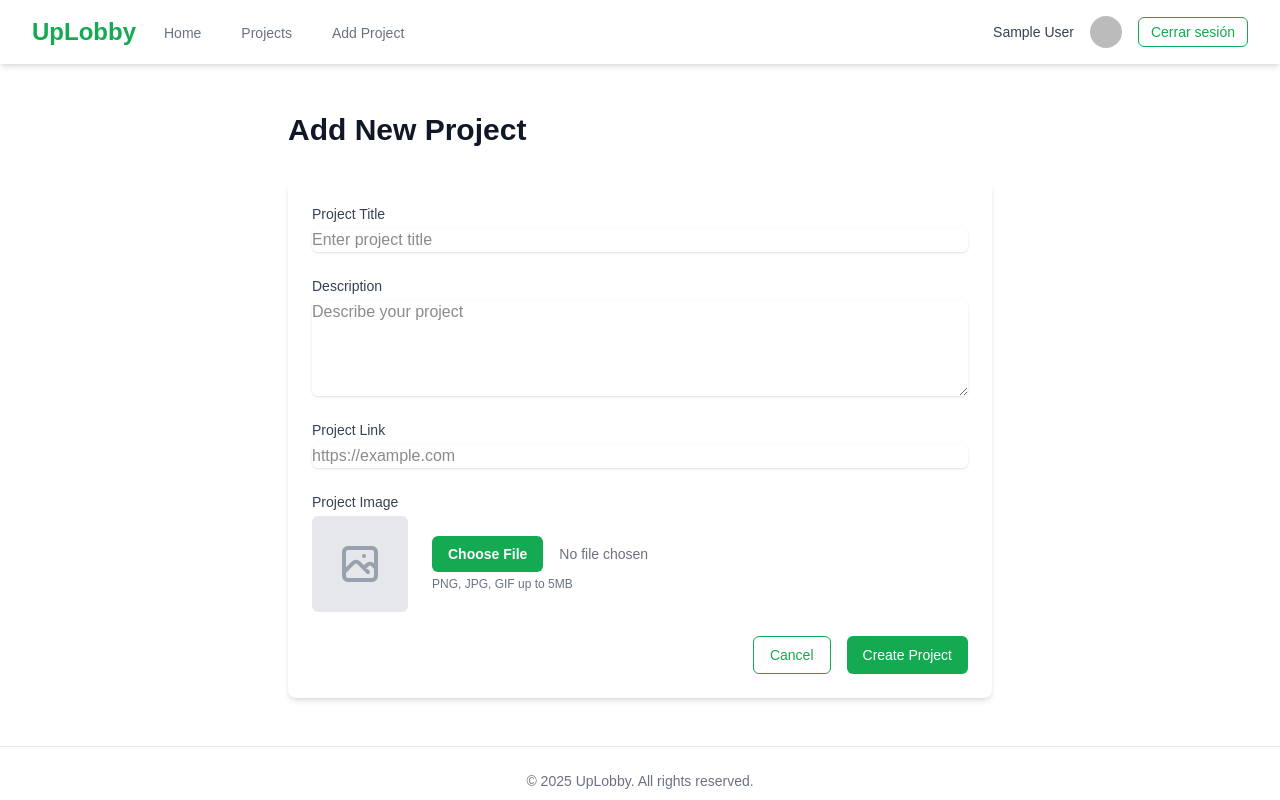
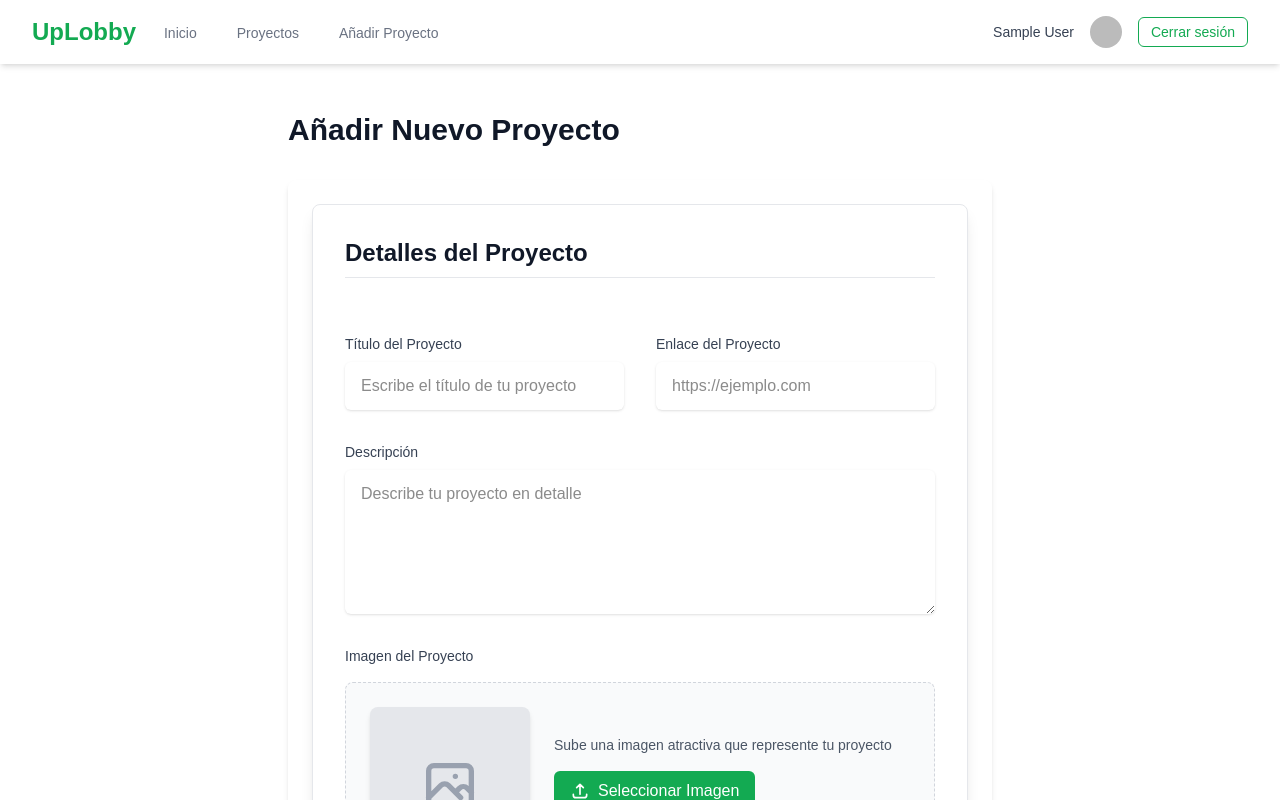
Before and after one commit to jemmdevs/uplobby-v1, a Next.js app: page /projects/new in a window 1280 px wide. Shown: the top 800 px of the page. Built offline with nearby package versions, Linux system fonts and the light colour scheme; no server answers; sample sign-in values are in the browser's storage.

Commit message:
changes 1

```diff
--- a/app/page.js
+++ b/app/page.js
@@ -10,17 +10,17 @@ export default function Home() {
           <div className="flex flex-col md:flex-row items-center justify-between gap-12">
             <div className="md:w-1/2 space-y-6">
               <h1 className="text-4xl md:text-5xl font-bold text-gray-900 dark:text-white">
-                Showcase Your Projects with <span className="text-[var(--mongodb-dark-green)]">UpLobby</span>
+                Muestra tus Proyectos con <span className="text-[var(--mongodb-dark-green)]">UpLobby</span>
               </h1>
               <p className="text-lg text-gray-600 dark:text-gray-300">
-                A platform for developers to share and discover amazing projects. Upload your work, get feedback, and connect with other creators.
+                Una plataforma para que los desarrolladores compartan y descubran proyectos increíbles. Sube tu trabajo, recibe feedback y conéctate con otros creadores.
               </p>
               <div className="flex flex-col sm:flex-row gap-4 pt-4">
                 <Link href="/projects" className="btn-primary px-6 py-3 rounded-md text-base font-medium inline-flex items-center justify-center">
-                  Browse Projects
+                  Explorar Proyectos
                 </Link>
                 <Link href="/projects/new" className="btn-secondary px-6 py-3 rounded-md text-base font-medium inline-flex items-center justify-center">
-                  Add Your Project
+                  Añadir Proyecto
                 </Link>
               </div>
             </div>
@@ -43,9 +43,9 @@ export default function Home() {
       <section className="py-16 bg-white dark:bg-[var(--mongodb-navy)]">
         <div className="max-w-7xl mx-auto px-4 sm:px-6 lg:px-8">
           <div className="text-center mb-12">
-            <h2 className="text-3xl font-bold text-gray-900 dark:text-white">Why Use UpLobby?</h2>
+            <h2 className="text-3xl font-bold text-gray-900 dark:text-white">¿Por qué usar UpLobby?</h2>
             <p className="mt-4 text-lg text-gray-600 dark:text-gray-300 max-w-2xl mx-auto">
-              The perfect platform to showcase your work and connect with others
+              La plataforma perfecta para mostrar tu trabajo y conectar con otros desarrolladores
             </p>
           </div>
 
@@ -56,9 +56,9 @@ export default function Home() {
                   <path strokeLinecap="round" strokeLinejoin="round" strokeWidth={2} d="M5 3v4M3 5h4M6 17v4m-2-2h4m5-16l2.286 6.857L21 12l-5.714 2.143L13 21l-2.286-6.857L5 12l5.714-2.143L13 3z" />
                 </svg>
               </div>
-              <h3 className="text-xl font-semibold text-gray-900 dark:text-white mb-2">Showcase Your Work</h3>
+              <h3 className="text-xl font-semibold text-gray-900 dark:text-white mb-2">Muestra tu Trabajo</h3>
               <p className="text-gray-600 dark:text-gray-300">
-                Upload your projects with images, descriptions, and links to let the world see what you&apos;ve built.
+                Sube tus proyectos con imágenes, descripciones y enlaces para que el mundo vea lo que has creado.
               </p>
             </div>
 
@@ -68,9 +68,9 @@ export default function Home() {
                   <path strokeLinecap="round" strokeLinejoin="round" strokeWidth={2} d="M12 4.354a4 4 0 110 5.292M15 21H3v-1a6 6 0 0112 0v1zm0 0h6v-1a6 6 0 00-9-5.197M13 7a4 4 0 11-8 0 4 4 0 018 0z" />
                 </svg>
               </div>
-              <h3 className="text-xl font-semibold text-gray-900 dark:text-white mb-2">Connect with Others</h3>
+              <h3 className="text-xl font-semibold text-gray-900 dark:text-white mb-2">Conéctate con Otros</h3>
               <p className="text-gray-600 dark:text-gray-300">
-                Discover projects from other developers and build your network in the tech community.
+                Descubre proyectos de otros desarrolladores y construye tu red en la comunidad tecnológica.
               </p>
             </div>
 
@@ -80,9 +80,9 @@ export default function Home() {
                   <path strokeLinecap="round" strokeLinejoin="round" strokeWidth={2} d="M9 12l2 2 4-4m5.618-4.016A11.955 11.955 0 0112 2.944a11.955 11.955 0 01-8.618 3.04A12.02 12.02 0 003 9c0 5.591 3.824 10.29 9 11.622 5.176-1.332 9-6.03 9-11.622 0-1.042-.133-2.052-.382-3.016z" />
                 </svg>
               </div>
-              <h3 className="text-xl font-semibold text-gray-900 dark:text-white mb-2">Secure Authentication</h3>
+              <h3 className="text-xl font-semibold text-gray-900 dark:text-white mb-2">Autenticación Segura</h3>
               <p className="text-gray-600 dark:text-gray-300">
-                Sign in securely with NextAuth to manage your projects and profile with ease.
+                Inicia sesión de forma segura para gestionar tus proyectos y perfil con facilidad.
               </p>
             </div>
           </div>
@@ -92,12 +92,12 @@ export default function Home() {
       {/* CTA Section */}
       <section className="py-16 bg-[var(--mongodb-dark-green)]">
         <div className="max-w-7xl mx-auto px-4 sm:px-6 lg:px-8 text-center">
-          <h2 className="text-3xl font-bold text-white mb-6">Ready to showcase your projects?</h2>
+          <h2 className="text-3xl font-bold text-white mb-6">¿Listo para mostrar tus proyectos?</h2>
           <p className="text-xl text-white mb-8 max-w-2xl mx-auto">
-            Join our community of developers and start sharing your work today.
+            Únete a nuestra comunidad de desarrolladores y comienza a compartir tu trabajo hoy mismo.
           </p>
           <Link href="/projects/new" className="bg-white text-[var(--mongodb-dark-green)] hover:bg-gray-100 px-8 py-3 rounded-md text-base font-medium inline-flex items-center justify-center transition-colors">
-            Get Started Now
+            Comenzar Ahora
           </Link>
         </div>
       </section>
--- a/app/projects/new/page.js
+++ b/app/projects/new/page.js
@@ -31,7 +31,7 @@ export default function NewProjectPage() {
   if (session) {
     return (
       <div className="max-w-3xl mx-auto px-4 sm:px-6 lg:px-8 py-12">
-        <h1 className="text-3xl font-bold text-gray-900 dark:text-white mb-8">Add New Project</h1>
+        <h1 className="text-3xl font-bold text-gray-900 dark:text-white mb-8">Añadir Nuevo Proyecto</h1>
         <div className="bg-white dark:bg-[var(--mongodb-navy)] shadow-md rounded-lg p-6">
           <ProjectForm type="Create" />
         </div>
--- a/app/projects/page.js
+++ b/app/projects/page.js
@@ -17,7 +17,7 @@ export default function ProjectsPage() {
         const response = await fetch('/api/projects');
 
         if (!response.ok) {
-          throw new Error('Failed to fetch projects');
+          throw new Error('Error al cargar los proyectos');
         }
 
         const data = await response.json();
@@ -34,7 +34,7 @@ export default function ProjectsPage() {
   }, []);
 
   const handleDeleteProject = async (projectId) => {
-    if (!confirm('Are you sure you want to delete this project?')) {
+    if (!confirm('¿Estás seguro de que quieres eliminar este proyecto?')) {
       return;
     }
 
@@ -44,7 +44,7 @@ export default function ProjectsPage() {
       });
 
       if (!response.ok) {
-        throw new Error('Failed to delete project');
+        throw new Error('Error al eliminar el proyecto');
       }
 
       // Remove the deleted project from the state
@@ -58,10 +58,10 @@ export default function ProjectsPage() {
   return (
     <div className="max-w-7xl mx-auto px-4 sm:px-6 lg:px-8 py-12">
       <div className="flex justify-between items-center mb-8">
-        <h1 className="text-3xl font-bold text-gray-900 dark:text-white">Projects Gallery</h1>
+        <h1 className="text-3xl font-bold text-gray-900 dark:text-white">Galería de Proyectos</h1>
         {session && (
           <Link href="/projects/new" className="btn-primary px-4 py-2 rounded-md text-sm">
-            Add New Project
+            Añadir Nuevo Proyecto
           </Link>
         )}
       </div>
@@ -76,15 +76,15 @@ export default function ProjectsPage() {
         </div>
       ) : projects.length === 0 ? (
         <div className="text-center py-12">
-          <h3 className="text-xl font-medium text-gray-700 dark:text-gray-300 mb-4">No projects found</h3>
-          <p className="text-gray-500 dark:text-gray-400 mb-6">Be the first to add a project to our gallery!</p>
+          <h3 className="text-xl font-medium text-gray-700 dark:text-gray-300 mb-4">No se encontraron proyectos</h3>
+          <p className="text-gray-500 dark:text-gray-400 mb-6">¡Sé el primero en añadir un proyecto a nuestra galería!</p>
           {session ? (
             <Link href="/projects/new" className="btn-primary px-4 py-2 rounded-md text-sm">
-              Add Your First Project
+              Añadir Tu Primer Proyecto
             </Link>
           ) : (
             <p className="text-gray-500 dark:text-gray-400">
-              Please <Link href="/api/auth/signin" className="text-[var(--mongodb-dark-green)] hover:underline">sign in</Link> to add a project.
+              Por favor <Link href="/api/auth/signin" className="text-[var(--mongodb-dark-green)] hover:underline">inicia sesión</Link> para añadir un proyecto.
             </p>
           )}
         </div>
--- a/components/Navbar.js
+++ b/components/Navbar.js
@@ -21,14 +21,14 @@ const Navbar = () => {
             </div>
             <div className="hidden sm:ml-6 sm:flex sm:space-x-8">
               <Link href="/" className="inline-flex items-center px-1 pt-1 border-b-2 border-transparent text-sm font-medium text-gray-500 hover:text-gray-700 hover:border-[var(--mongodb-green)] dark:text-gray-300 dark:hover:text-white">
-                Home
+                Inicio
               </Link>
               <Link href="/projects" className="inline-flex items-center px-1 pt-1 border-b-2 border-transparent text-sm font-medium text-gray-500 hover:text-gray-700 hover:border-[var(--mongodb-green)] dark:text-gray-300 dark:hover:text-white">
-                Projects
+                Proyectos
               </Link>
               {session && (
                 <Link href="/projects/new" className="inline-flex items-center px-1 pt-1 border-b-2 border-transparent text-sm font-medium text-gray-500 hover:text-gray-700 hover:border-[var(--mongodb-green)] dark:text-gray-300 dark:hover:text-white">
-                  Add Project
+                  Añadir Proyecto
                 </Link>
               )}
             </div>
@@ -103,14 +103,14 @@ const Navbar = () => {
         <div className="sm:hidden">
           <div className="pt-2 pb-3 space-y-1">
             <Link href="/" className="block pl-3 pr-4 py-2 border-l-4 border-transparent text-base font-medium text-gray-600 hover:bg-gray-50 hover:border-[var(--mongodb-green)] hover:text-gray-800 dark:text-gray-300 dark:hover:bg-[var(--mongodb-forest)] dark:hover:text-white">
-              Home
+              Inicio
             </Link>
             <Link href="/projects" className="block pl-3 pr-4 py-2 border-l-4 border-transparent text-base font-medium text-gray-600 hover:bg-gray-50 hover:border-[var(--mongodb-green)] hover:text-gray-800 dark:text-gray-300 dark:hover:bg-[var(--mongodb-forest)] dark:hover:text-white">
-              Projects
+              Proyectos
             </Link>
             {session && (
               <Link href="/projects/new" className="block pl-3 pr-4 py-2 border-l-4 border-transparent text-base font-medium text-gray-600 hover:bg-gray-50 hover:border-[var(--mongodb-green)] hover:text-gray-800 dark:text-gray-300 dark:hover:bg-[var(--mongodb-forest)] dark:hover:text-white">
-                Add Project
+                Añadir Proyecto
               </Link>
             )}
           </div>
--- a/components/ProjectCard.js
+++ b/components/ProjectCard.js
@@ -53,7 +53,7 @@ const ProjectCard = ({ project, onDelete }) => {
             rel="noopener noreferrer"
             className="btn-primary px-4 py-2 rounded-md text-sm inline-block"
           >
-            View Project
+            Ver Proyecto
           </a>
 
           {isOwner && (
@@ -62,13 +62,13 @@ const ProjectCard = ({ project, onDelete }) => {
                 href={`/projects/edit/${project._id}`}
                 className="btn-secondary px-3 py-1 rounded-md text-sm"
               >
-                Edit
+                Editar
               </Link>
               <button
                 onClick={() => onDelete(project._id)}
                 className="bg-red-600 hover:bg-red-700 text-white px-3 py-1 rounded-md text-sm transition-colors"
               >
-                Delete
+                Eliminar
               </button>
             </div>
           )}
--- a/components/ProjectForm.js
+++ b/components/ProjectForm.js
@@ -108,10 +108,15 @@ const ProjectForm = ({ type, project }) => {
   };
 
   return (
-    <form onSubmit={handleSubmit} className="space-y-6">
-      <div>
-        <label htmlFor="title" className="block text-sm font-medium text-gray-700 dark:text-gray-300">
-          Project Title
+    <form onSubmit={handleSubmit} className="space-y-8 bg-white dark:bg-[var(--mongodb-navy)] rounded-lg shadow-lg p-8 border border-gray-200 dark:border-gray-700">
+      <div className="grid grid-cols-1 gap-8 md:grid-cols-2">
+        <div className="col-span-2">
+          <h2 className="text-2xl font-bold text-gray-900 dark:text-white mb-6 pb-2 border-b border-gray-200 dark:border-gray-700">Detalles del Proyecto</h2>
+        </div>
+
+        <div className="col-span-2 md:col-span-1">
+          <label htmlFor="title" className="block text-sm font-medium text-gray-700 dark:text-gray-300 mb-2">
+            Título del Proyecto
           </label>
           <input
             type="text"
@@ -120,30 +125,14 @@ const ProjectForm = ({ type, project }) => {
             value={formData.title}
             onChange={handleChange}
             required
-          className="mt-1 block w-full rounded-md border-gray-300 shadow-sm focus:border-[var(--mongodb-dark-green)] focus:ring-[var(--mongodb-dark-green)] dark:bg-[var(--mongodb-navy)] dark:border-gray-700 dark:text-white"
-          placeholder="Enter project title"
+            className="mt-1 block w-full rounded-md border-gray-300 shadow-sm focus:border-[var(--mongodb-dark-green)] focus:ring-[var(--mongodb-dark-green)] dark:bg-[var(--mongodb-navy)] dark:border-gray-700 dark:text-white px-4 py-3 transition duration-150 ease-in-out"
+            placeholder="Escribe el título de tu proyecto"
           />
         </div>
 
-      <div>
-        <label htmlFor="description" className="block text-sm font-medium text-gray-700 dark:text-gray-300">
-          Description
-        </label>
-        <textarea
-          id="description"
-          name="description"
-          value={formData.description}
-          onChange={handleChange}
-          required
-          rows={4}
-          className="mt-1 block w-full rounded-md border-gray-300 shadow-sm focus:border-[var(--mongodb-dark-green)] focus:ring-[var(--mongodb-dark-green)] dark:bg-[var(--mongodb-navy)] dark:border-gray-700 dark:text-white"
-          placeholder="Describe your project"
-        />
-      </div>
-
-      <div>
-        <label htmlFor="link" className="block text-sm font-medium text-gray-700 dark:text-gray-300">
-          Project Link
+        <div className="col-span-2 md:col-span-1">
+          <label htmlFor="link" className="block text-sm font-medium text-gray-700 dark:text-gray-300 mb-2">
+            Enlace del Proyecto
           </label>
           <input
             type="url"
@@ -152,74 +141,103 @@ const ProjectForm = ({ type, project }) => {
             value={formData.link}
             onChange={handleChange}
             required
-          className="mt-1 block w-full rounded-md border-gray-300 shadow-sm focus:border-[var(--mongodb-dark-green)] focus:ring-[var(--mongodb-dark-green)] dark:bg-[var(--mongodb-navy)] dark:border-gray-700 dark:text-white"
-          placeholder="https://example.com"
+            className="mt-1 block w-full rounded-md border-gray-300 shadow-sm focus:border-[var(--mongodb-dark-green)] focus:ring-[var(--mongodb-dark-green)] dark:bg-[var(--mongodb-navy)] dark:border-gray-700 dark:text-white px-4 py-3 transition duration-150 ease-in-out"
+            placeholder="https://ejemplo.com"
           />
         </div>
 
-      <div>
-        <label className="block text-sm font-medium text-gray-700 dark:text-gray-300">
-          Project Image
+        <div className="col-span-2">
+          <label htmlFor="description" className="block text-sm font-medium text-gray-700 dark:text-gray-300 mb-2">
+            Descripción
           </label>
-        <div className="mt-1 flex items-center space-x-6">
+          <textarea
+            id="description"
+            name="description"
+            value={formData.description}
+            onChange={handleChange}
+            required
+            rows={5}
+            className="mt-1 block w-full rounded-md border-gray-300 shadow-sm focus:border-[var(--mongodb-dark-green)] focus:ring-[var(--mongodb-dark-green)] dark:bg-[var(--mongodb-navy)] dark:border-gray-700 dark:text-white px-4 py-3 transition duration-150 ease-in-out"
+            placeholder="Describe tu proyecto en detalle"
+          />
+        </div>
+
+        <div className="col-span-2">
+          <label className="block text-sm font-medium text-gray-700 dark:text-gray-300 mb-4">
+            Imagen del Proyecto
+          </label>
+          <div className="flex flex-col md:flex-row items-center gap-6 bg-gray-50 dark:bg-gray-800 p-6 rounded-lg border border-dashed border-gray-300 dark:border-gray-600">
             <div className="flex-shrink-0">
               {preview ? (
-              <div className="relative h-24 w-24 rounded-md overflow-hidden">
+                <div className="relative h-40 w-40 rounded-lg overflow-hidden shadow-md">
                   <Image
                     src={preview}
-                  alt="Project preview"
+                    alt="Vista previa del proyecto"
                     fill
                     style={{ objectFit: 'cover' }}
+                    className="transition-transform duration-300 hover:scale-110"
                   />
                 </div>
               ) : (
-              <div className="h-24 w-24 rounded-md bg-gray-200 dark:bg-gray-700 flex items-center justify-center">
-                <svg className="h-12 w-12 text-gray-400" fill="none" viewBox="0 0 24 24" stroke="currentColor">
+                <div className="h-40 w-40 rounded-lg bg-gray-200 dark:bg-gray-700 flex items-center justify-center shadow-md">
+                  <svg className="h-16 w-16 text-gray-400" fill="none" viewBox="0 0 24 24" stroke="currentColor">
                     <path strokeLinecap="round" strokeLinejoin="round" strokeWidth={2} d="M4 16l4.586-4.586a2 2 0 012.828 0L16 16m-2-2l1.586-1.586a2 2 0 012.828 0L20 14m-6-6h.01M6 20h12a2 2 0 002-2V6a2 2 0 00-2-2H6a2 2 0 00-2 2v12a2 2 0 002 2z" />
                   </svg>
                 </div>
               )}
             </div>
-          <div className="flex-1">
+            <div className="flex-1 w-full">
+              <div className="flex flex-col items-center md:items-start">
+                <p className="mb-4 text-sm text-gray-600 dark:text-gray-400 text-center md:text-left">
+                  Sube una imagen atractiva que represente tu proyecto
+                </p>
+                <label htmlFor="image" className="cursor-pointer bg-[var(--mongodb-dark-green)] hover:bg-[var(--mongodb-green)] text-white font-medium py-2 px-4 rounded-md transition duration-150 ease-in-out inline-flex items-center">
+                  <svg className="w-5 h-5 mr-2" fill="none" stroke="currentColor" viewBox="0 0 24 24" xmlns="http://www.w3.org/2000/svg">
+                    <path strokeLinecap="round" strokeLinejoin="round" strokeWidth="2" d="M4 16v1a3 3 0 003 3h10a3 3 0 003-3v-1m-4-8l-4-4m0 0l-4 4m4-4v12"></path>
+                  </svg>
+                  Seleccionar Imagen
+                </label>
                 <input
                   type="file"
                   id="image"
                   name="image"
                   accept="image/*"
                   onChange={handleImageChange}
-              className="block w-full text-sm text-gray-500 file:mr-4 file:py-2 file:px-4 file:rounded-md file:border-0 file:text-sm file:font-semibold file:bg-[var(--mongodb-dark-green)] file:text-white hover:file:bg-[var(--mongodb-green)]"
+                  className="hidden"
                   required={type === 'Create' && !formData.image}
                 />
-            <p className="mt-1 text-xs text-gray-500 dark:text-gray-400">
-              PNG, JPG, GIF up to 5MB
+                <p className="mt-3 text-xs text-gray-500 dark:text-gray-400">
+                  Formatos: PNG, JPG, GIF (máx. 5MB)
                 </p>
               </div>
             </div>
           </div>
+        </div>
+      </div>
 
-      <div className="flex justify-end">
+      <div className="pt-6 mt-6 border-t border-gray-200 dark:border-gray-700 flex justify-end gap-4">
         <button
           type="button"
           onClick={() => router.back()}
-          className="btn-secondary px-4 py-2 rounded-md text-sm mr-4"
+          className="px-6 py-3 rounded-md text-sm font-medium text-gray-700 dark:text-gray-300 bg-gray-100 dark:bg-gray-800 hover:bg-gray-200 dark:hover:bg-gray-700 transition duration-150 ease-in-out"
         >
-          Cancel
+          Cancelar
         </button>
         <button
           type="submit"
           disabled={submitting}
-          className="btn-primary px-4 py-2 rounded-md text-sm flex items-center"
+          className="px-6 py-3 rounded-md text-sm font-medium text-white bg-[var(--mongodb-dark-green)] hover:bg-[var(--mongodb-green)] transition duration-150 ease-in-out flex items-center justify-center min-w-[120px]"
         >
           {submitting ? (
             <>
-              <svg className="animate-spin -ml-1 mr-2 h-4 w-4 text-white" xmlns="http://www.w3.org/2000/svg" fill="none" viewBox="0 0 24 24">
+              <svg className="animate-spin -ml-1 mr-2 h-5 w-5 text-white" xmlns="http://www.w3.org/2000/svg" fill="none" viewBox="0 0 24 24">
                 <circle className="opacity-25" cx="12" cy="12" r="10" stroke="currentColor" strokeWidth="4"></circle>
                 <path className="opacity-75" fill="currentColor" d="M4 12a8 8 0 018-8V0C5.373 0 0 5.373 0 12h4zm2 5.291A7.962 7.962 0 014 12H0c0 3.042 1.135 5.824 3 7.938l3-2.647z"></path>
               </svg>
-              Processing...
+              Procesando...
             </>
           ) : (
-            `${type} Project`
+            type === 'Create' ? 'Crear Proyecto' : 'Actualizar Proyecto'
           )}
         </button>
       </div>
```
Also changed, not shown: app/auth/signin/page.js (+7 -42 lines). Lines whose indentation alone changed are shown as unchanged.
